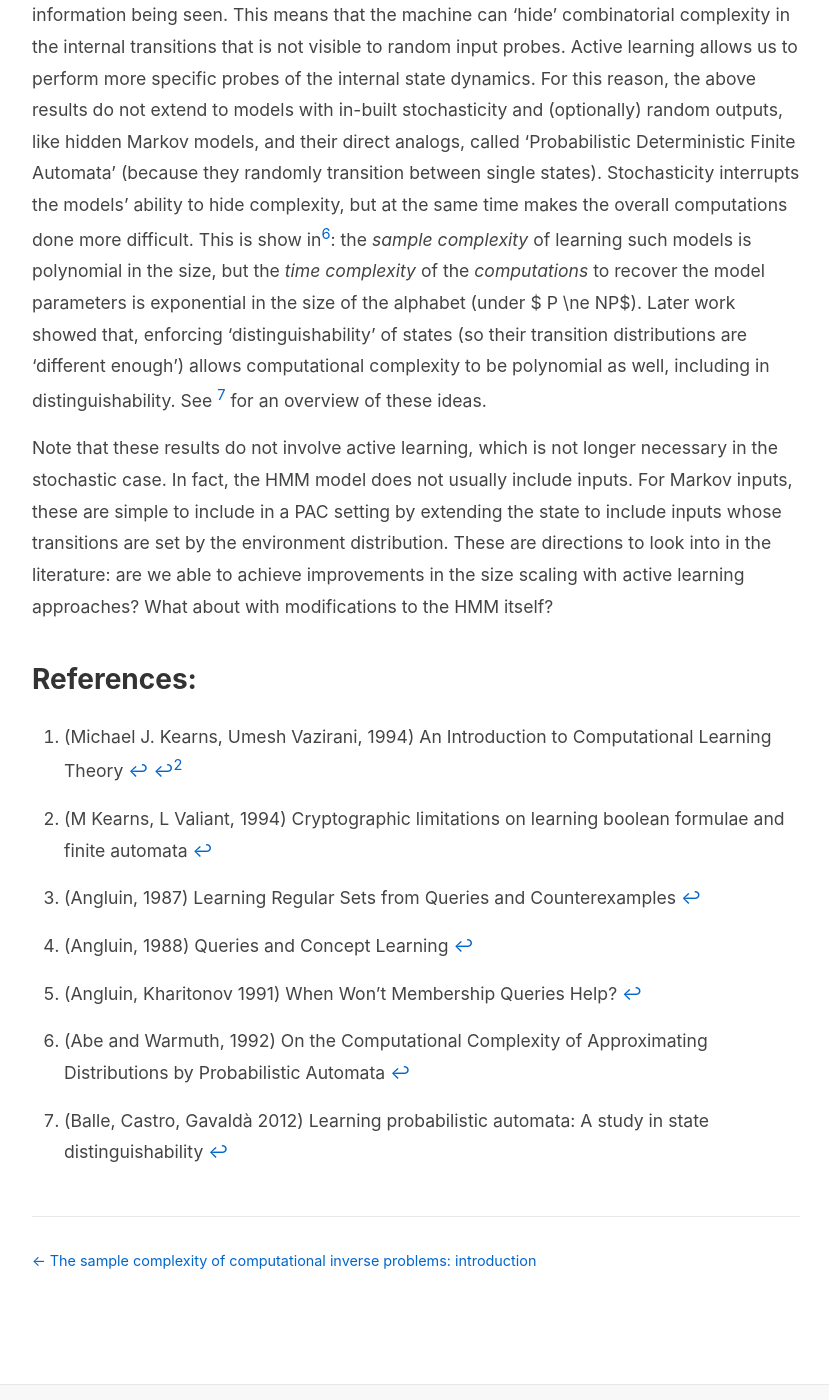
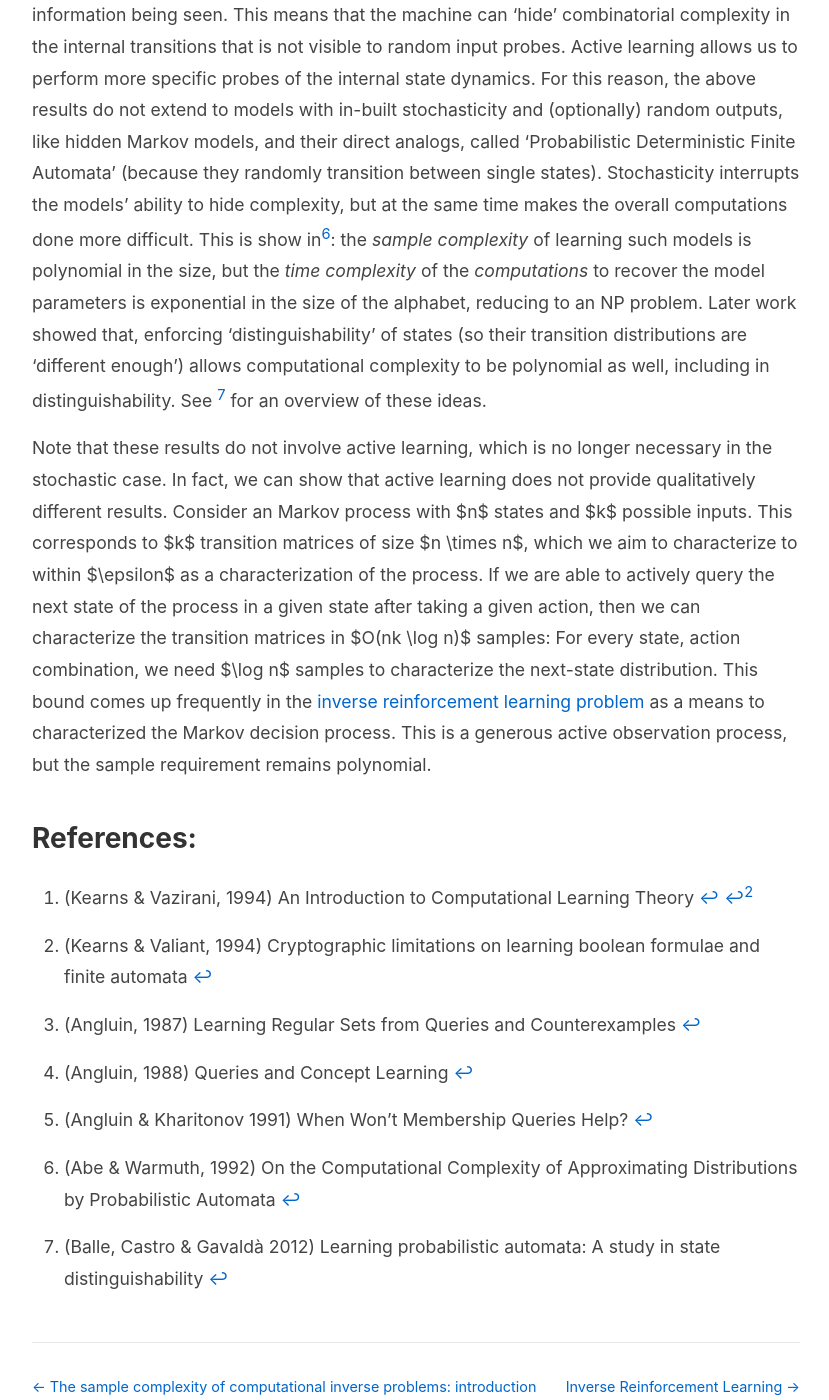
Before and after one commit to lrast/lrast.github.io, a Jekyll site: the page built from drafts/_posts/2026-03-09-finite_automata.md, in a window 1280 px wide and 1400 px high, scrolled down 1778 px. Shown: the whole window, without its empty margins (224-1053 px from the left). Built offline with Jekyll 4.4.1, drawn with Linux system fonts in a browser that asks for light colours; a script that is not in the unit is left out.

Commit message:
Inverse reinforcement learning post

```diff
--- a/drafts/_posts/2026-03-09-finite_automata.md
+++ b/drafts/_posts/2026-03-09-finite_automata.md
@@ -42,32 +42,32 @@ This means that the machine can 'hide' combinatorial complexity in the internal
 Active learning allows us to perform more specific probes of the internal state dynamics.
 For this reason, the above results do not extend to models with in-built stochasticity and (optionally) random outputs, like hidden Markov models, and their direct analogs, called 'Probabilistic Deterministic Finite Automata' (because they randomly transition between single states).
 Stochasticity interrupts the models' ability to hide complexity, but at the same time makes the overall computations done more difficult.
-This is show in[^6]: the _sample complexity_ of learning such models is polynomial in the size, but the _time complexity_ of the _computations_ to recover the model parameters is exponential in the size of the alphabet (under $ P \ne NP$).
+This is show in[^6]: the _sample complexity_ of learning such models is polynomial in the size, but the _time complexity_ of the _computations_ to recover the model parameters is exponential in the size of the alphabet, reducing to an NP problem.
 Later work showed that, enforcing 'distinguishability' of states (so their transition distributions are 'different enough') allows computational complexity to be polynomial as well, including in distinguishability.
 See [^7] for an overview of these ideas.
 
-Note that these results do not involve active learning, which is not longer necessary in the stochastic case.
-In fact, the HMM model does not usually include inputs.
-For Markov inputs, these are simple to include in a PAC setting by extending the state to include inputs whose transitions are set by the environment distribution.
-These are directions to look into in the literature: are we able to achieve improvements in the size scaling with active learning approaches?
-What about with modifications to the HMM itself?
-
-
-
+Note that these results do not involve active learning, which is no longer necessary in the stochastic case.
+In fact, we can show that active learning does not provide qualitatively different results.
+Consider an Markov process with $n$ states and $k$ possible inputs.
+This corresponds to $k$ transition matrices of size $n \times n$, which we aim to characterize to within $\epsilon$ as a characterization of the process.
+If we are able to actively query the next state of the process in a given state after taking a given action, then we can characterize the transition matrices in $O(nk \log n)$ samples:
+For every state, action combination, we need $\log n$ samples to characterize the next-state distribution.
+This bound comes up frequently in the [inverse reinforcement learning problem]({% post_url /drafts/2026-03-20-inverse_RL %}) as a means to characterized the Markov decision process.
+This is a generous active observation process, but the sample requirement remains polynomial.
 
 
 ## References:
 
-[^1]: (Michael J. Kearns, Umesh Vazirani, 1994) An Introduction to Computational Learning Theory
+[^1]: (Kearns & Vazirani, 1994) An Introduction to Computational Learning Theory
 
-[^2]: (M Kearns, L Valiant, 1994) Cryptographic limitations on learning boolean formulae and finite automata
+[^2]: (Kearns & Valiant, 1994) Cryptographic limitations on learning boolean formulae and finite automata
 
 [^3]: (Angluin, 1987) Learning Regular Sets from Queries and Counterexamples
 
 [^4]: (Angluin, 1988) Queries and Concept Learning
 
-[^5]: (Angluin, Kharitonov 1991) When Won’t Membership Queries Help?
+[^5]: (Angluin & Kharitonov 1991) When Won’t Membership Queries Help?
 
-[^6]: (Abe and Warmuth, 1992) On the Computational Complexity of Approximating Distributions by Probabilistic Automata
+[^6]: (Abe & Warmuth, 1992) On the Computational Complexity of Approximating Distributions by Probabilistic Automata
 
-[^7]: (Balle, Castro, Gavaldà 2012) Learning probabilistic automata: A study in state distinguishability
+[^7]: (Balle, Castro & Gavaldà 2012) Learning probabilistic automata: A study in state distinguishability
```
Also changed, not shown: drafts/_posts/2026-03-20-inverse_RL.md (added, +208 -0 lines), science/_posts/2026-01-20-lab_notes.md (+1 -1 lines), science/_posts/2026-02-13-lab_notes.md (+1 -1 lines), science/_posts/2026-02-23-intro_comp_inv.md (+2 -2 lines).
